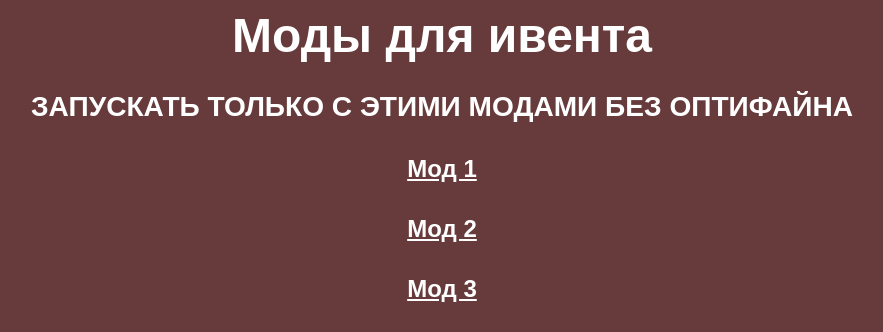
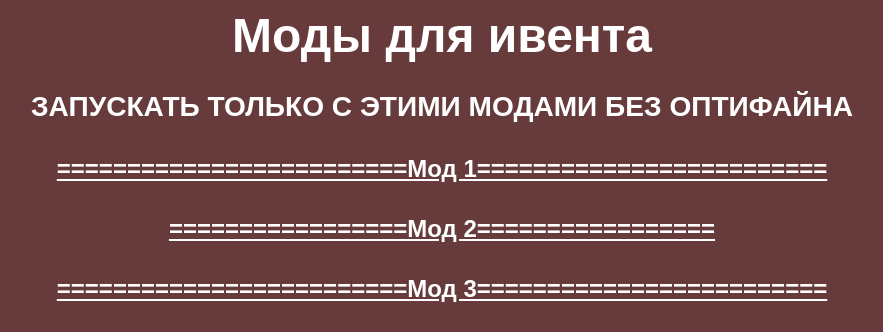
Before and after one commit to Lemon4NKuser/Lemon4NKuser.github.io, a plain HTML site: page persik/index.html in a window 1280 px wide. Shown: the top 332 px of the page, without its empty margins (198-1081 px from the left). Drawn offline with Linux system fonts and the light colour scheme; grey boxes are pictures that could not be loaded.

Commit message:
index.html

```diff
--- a/persik/index.html
+++ b/persik/index.html
@@ -14,11 +14,11 @@
       </p><h1><center>Моды для ивента</center></h1> </font>
              <font size="5" color="white" face="arial"> <h3><center>ЗАПУСКАТЬ ТОЛЬКО С ЭТИМИ МОДАМИ БЕЗ ОПТИФАЙНА</center> </h3> </font>
  <font size="5" color="white" face="arial"> <a href=https://cdn.discordapp.com/attachments/1160955546535473196/1200477737148764260/SRParasites-1.12.2v1.9.12.jar?ex=65c65304&is=65b3de04&hm=83990eb961839c0d220f3dda988af59c6640ce501e36a5abe0ec12185859e58b&" style="white">
-            <h4><center>Мод 1</center></h4> </a>
+            <h4><center>=========================Мод 1=========================</center></h4> </a>
              <font size="5" color="white" face="arial"> <a href= https://cdn.discordapp.com/attachments/1160955546535473196/1200466770243367055/mw_1.11.7.7_mc1.12.2.jar?ex=65c648cd&is=65b3d3cd&hm=bb806757616d4d22e041de5eb824a3d09215939ebf4b09a098406ace74442385&" style="white">
-            <h4><center>Мод 2</center></h4> </a>
+            <h4><center>=================Мод 2=================</center></h4> </a>
         <font size="5" color="white" face="arial"> <a href= https://cdn.discordapp.com/attachments/1160955546535473196/1200477904274989137/OptiFine_1.12.2_HD_U_G5.jar?ex=65c6532c&is=65b3de2c&hm=369a009ebdc6590baffbafc07c54117109f92fe04f0f6d135ad5443d9ce5c39c&" style="white">
-            <h4><center>Мод 3</center></h4> </a>
-              <center><img SRC=https://cdn.discordapp.com/attachments/1160955546535473196/1200518338615464078/RR-hero-1-768x480.jpg?ex=65c678d4&is=65b403d4&hm=fc6a64691a960598ececfdbdea8f96870223741541cc915909f7189daf648157&><center>
+            <h4><center>=========================Мод 3=========================</center></h4> </a>
+              <center><img SRC=https://cdn.discordapp.com/attachments/1160955546535473196/1200518338615464078/RR-hero-1-768x480.jpg?ex=65c678d4&is=65b403d4&hm=fc6a64691a960598ececfdbdea8f96870223741541cc915909f7189daf648157&></center>
                </body>
- </html>
+        </html>
```
